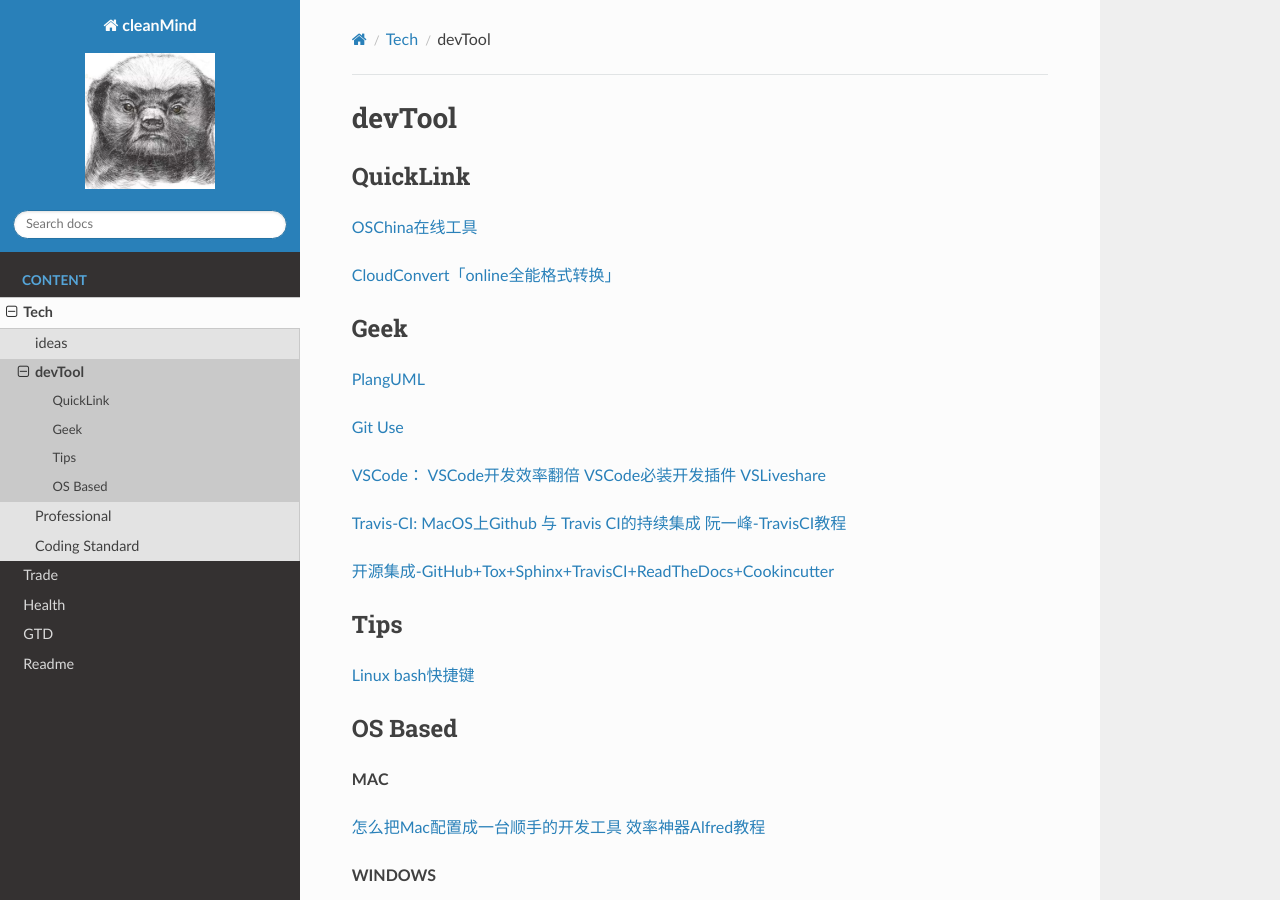
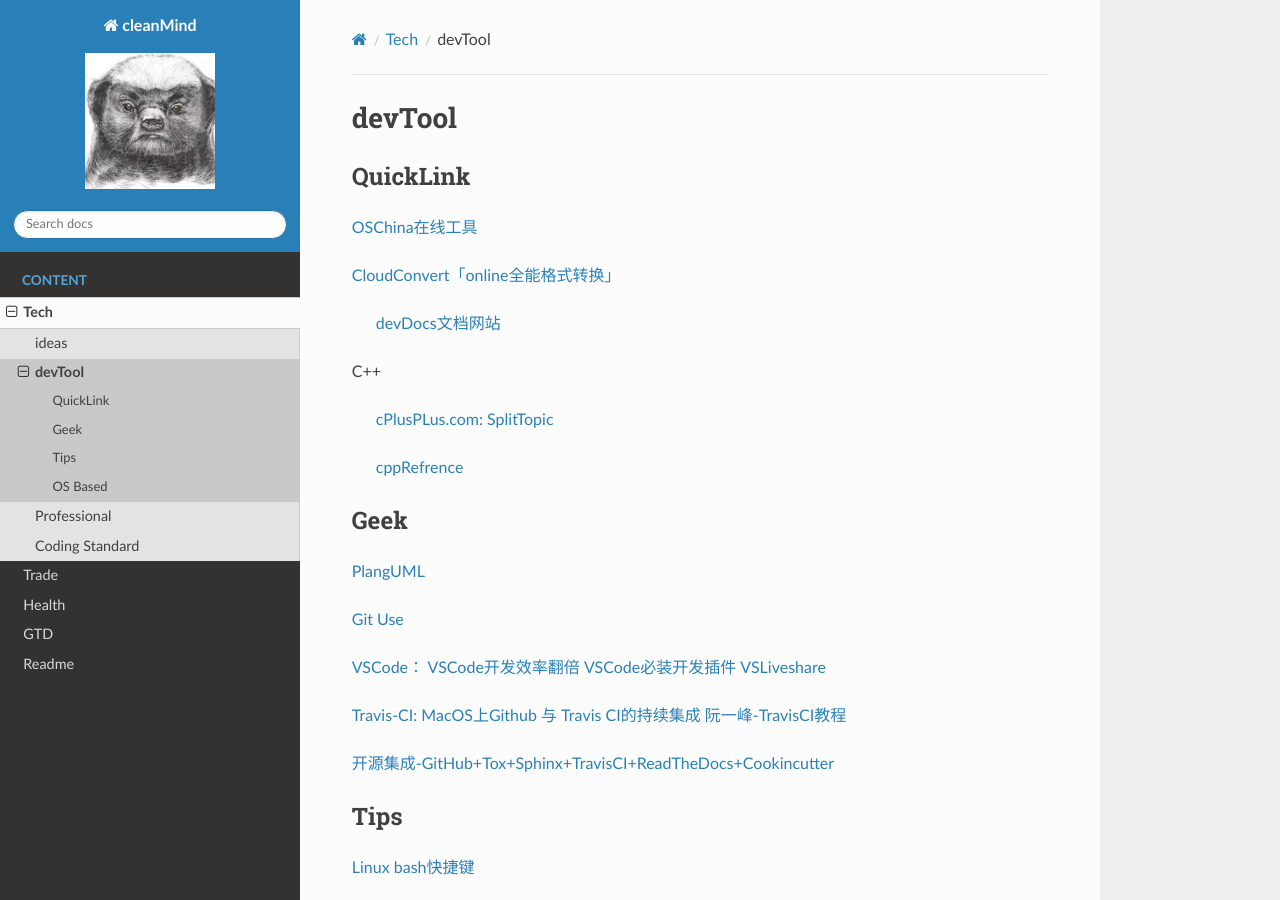
Before and after one commit to alphajayGithub/alphajayGithub.github.io, a Sphinx documentation site: the page built from docs/source/Tech/coding_tools.rst, in a window 1280 px wide and 900 px high. Built offline with Sphinx 7.4.7 and the Read the Docs theme 2.0.0, drawn with Linux system fonts in a browser that asks for light colours.

Commit message:
update: add cpp reference link

```diff
--- a/docs/source/Tech/coding_tools.rst
+++ b/docs/source/Tech/coding_tools.rst
@@ -9,6 +9,16 @@ QuickLink
 `OSChina在线工具 <https://tool.oschina.net/>`_
 
 `CloudConvert「online全能格式转换」 <https://zhuanlan.zhihu.com/p/65544057>`_
+
+ `devDocs文档网站 <https://devdocs.io/cpp>`_
+
+C++
+
+    `cPlusPLus.com: <http://www.cplusplus.com/>`_
+    `SplitTopic  <http://www.cplusplus.com/faq/sequences/strings/split/>`_
+
+    `cppRefrence <en.cppreference.com>`_
+
 
 Geek
 ---------
```
